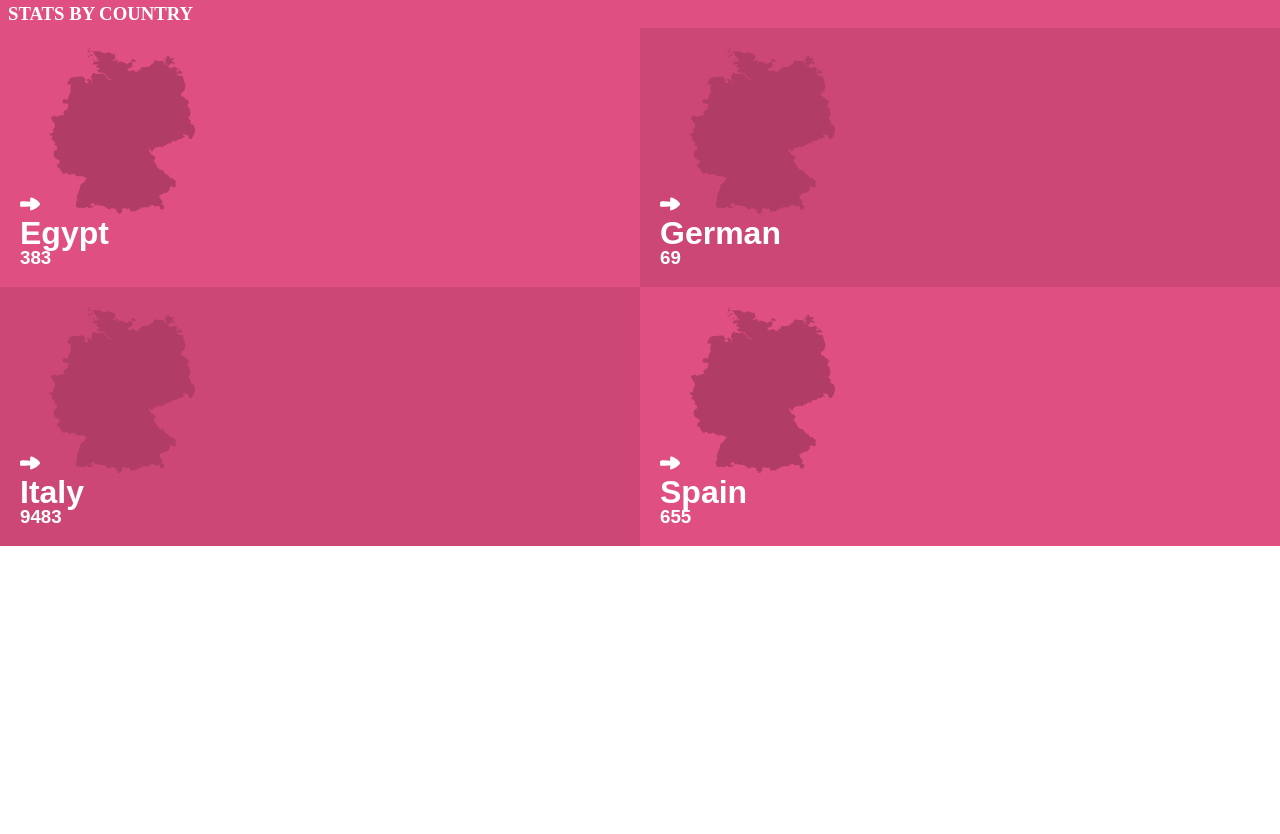
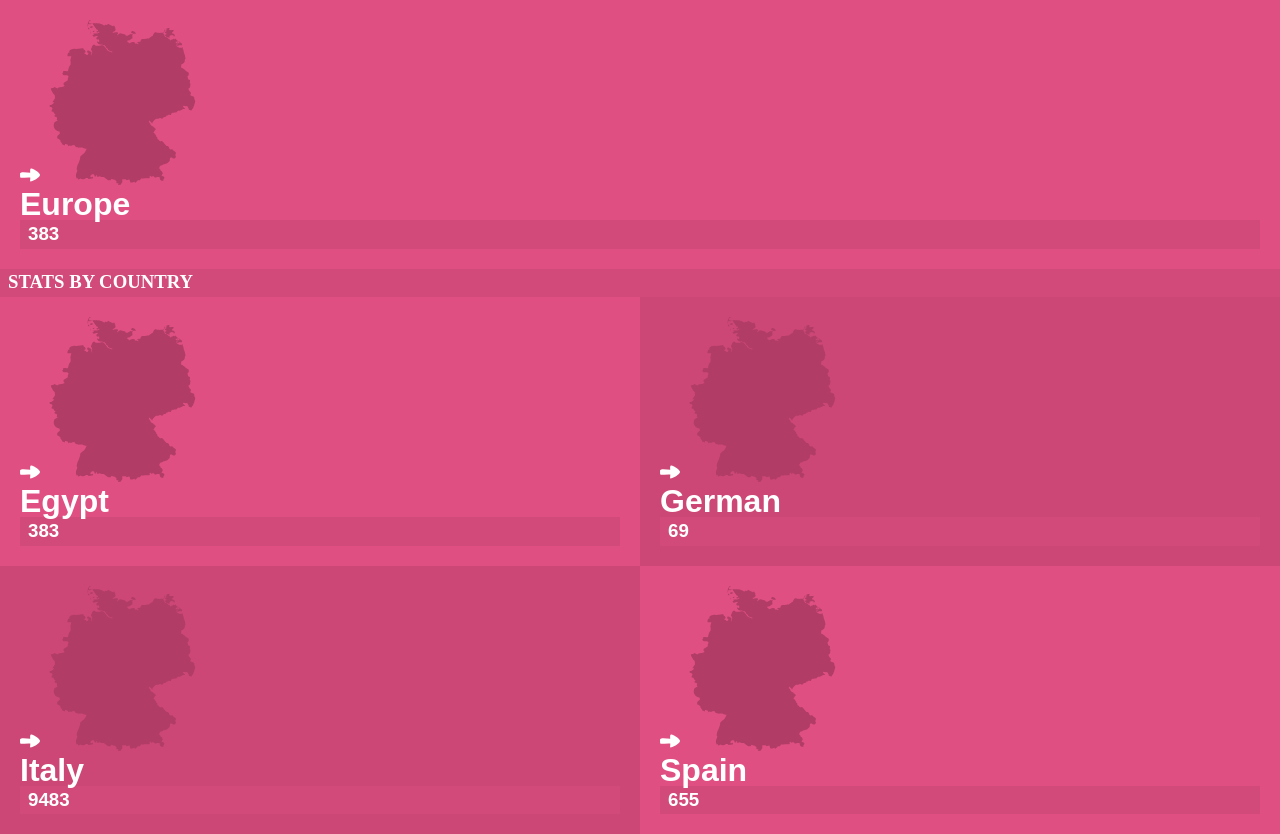
Before and after one commit to Abdona/Covid19, a React (Create React App) app: page / in a window 1280 px wide. Before the commit the page ends 800 px from the top, so only its background shows below. Built offline with nearby package versions, Linux system fonts and the light colour scheme.

Commit message:
Add more style to home page

```diff
--- a/src/components/countrycomponent.module.css
+++ b/src/components/countrycomponent.module.css
@@ -10,9 +10,11 @@
 
 .country1 h1,
 .country2 h1,
-h3 {
+.country1 h3,
+.country2 h3 {
   color: #fff;
   text-decoration: none;
+  background-color: inherit;
 }
 
 .Link {
--- a/src/components/homecomponent.js
+++ b/src/components/homecomponent.js
@@ -3,6 +3,7 @@ import style from './homecomponent.module.css';
 
 const Home = () => (
   <div className={style.home}>
+    <Country class="even" country="Europe" styleclass="container1" today_confirmed="383" />
     <h3>STATS BY COUNTRY</h3>
     <div className={style.container}>
       <Country class="even" country="Egypt" styleclass="container1" today_confirmed="383" />
--- a/src/components/homecomponent.module.css
+++ b/src/components/homecomponent.module.css
@@ -1,6 +1,7 @@
-.home h3:first-child {
-  background-color: #e04f82;
+.home h3 {
+  background-color: #d24a79;
   padding: 0.3rem 0 0.3rem 0.5rem;
+  color: #fff;
 }
 
 .container {
```
